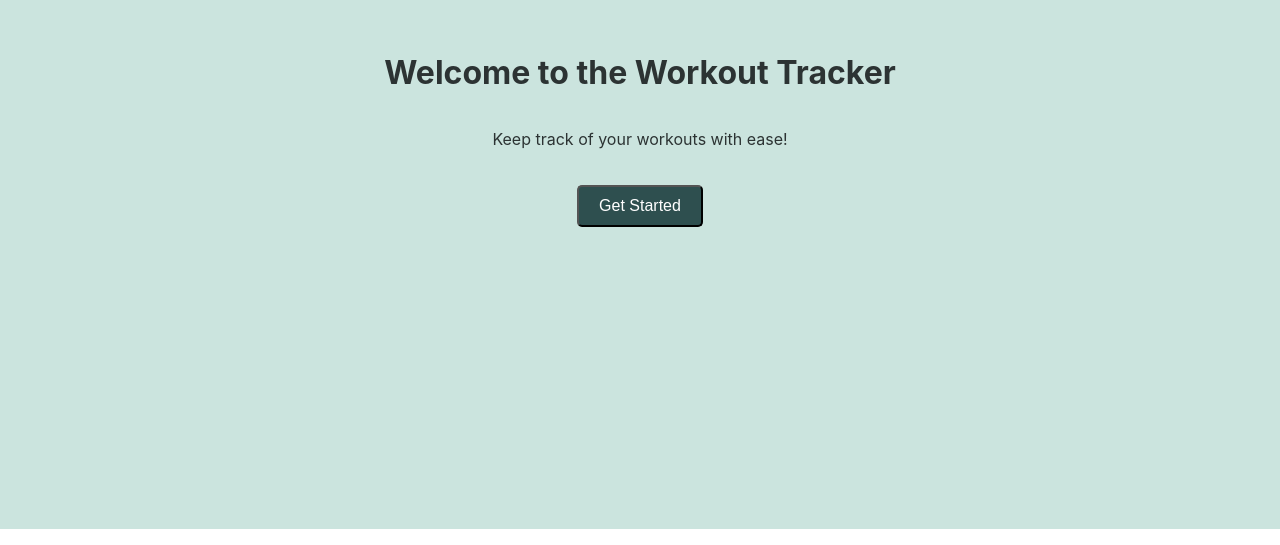
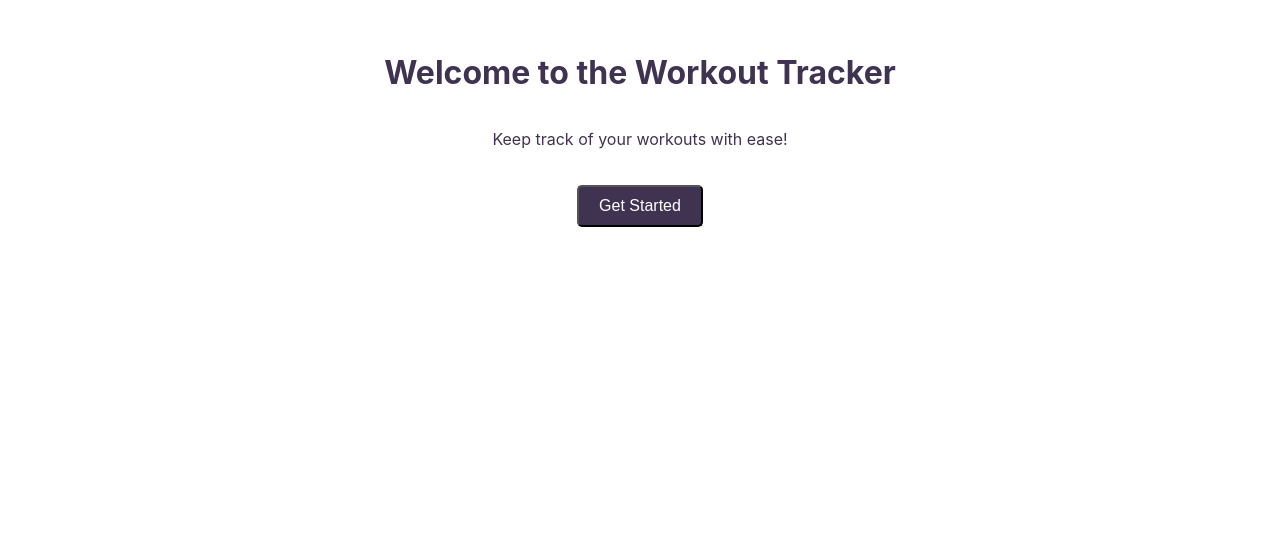
Before and after one commit to Kobesterzz/Workout-Tracker, a React (Create React App) app in the folder work-out-tracker/: page / in a window 1280 px wide. Shown: the part 255-800 px from the top of the page. Built offline with nearby package versions, Linux system fonts and the light colour scheme.

Commit message:
changed the landing page color pallet

```diff
--- a/work-out-tracker/src/LandingPage.js
+++ b/work-out-tracker/src/LandingPage.js
@@ -7,23 +7,23 @@ const LandingPage = ({ onGetStarted }) => {
     alignItems: 'center',
     justifyContent: 'center',
     height: '100vh',
-    backgroundColor: '#CBE4DE', // Set your desired background color for the landing page
-    color: '#2C3333', // Set your desired text color for the landing page
+    backgroundColor: 'E9A6A6', // Primary color
+    color: '#3F3351', // Accent color
   };
 
   const buttonStyles = {
     padding: '10px 20px',
     fontSize: '16px',
     borderRadius: '5px',
-    backgroundColor: '#2E4F4F', // Set your desired button color
-    color: '#ffffff', // Set your desired button text color
+    backgroundColor: '#3F3351', // Secondary color
+    color: '#ffffff', // Text color for the button
     cursor: 'pointer',
     marginTop: '20px',
   };
 
   return (
     <div style={landingStyles}>
-      <h1>Welcome to the Workout Tracker </h1>
+      <h1>Welcome to the Workout Tracker</h1>
       <p>Keep track of your workouts with ease!</p>
       <button style={buttonStyles} onClick={onGetStarted}>
         Get Started
```
